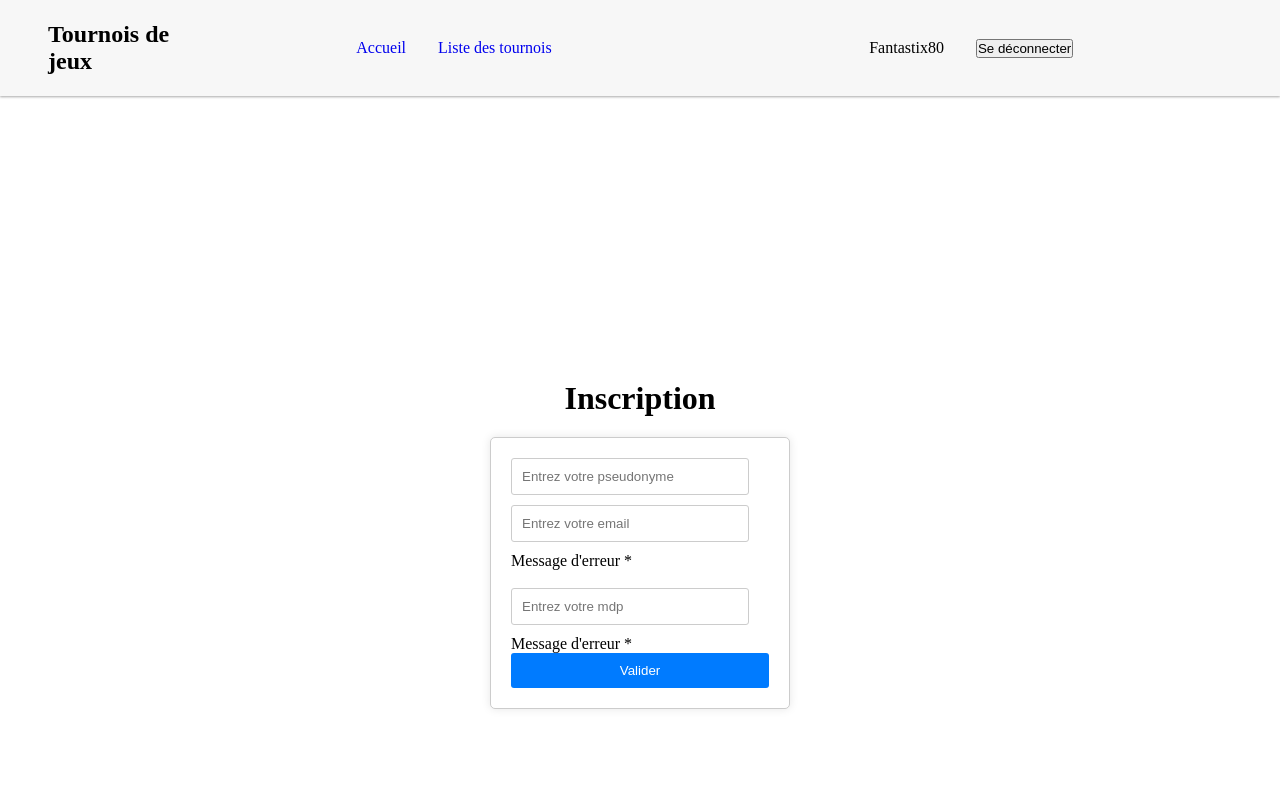
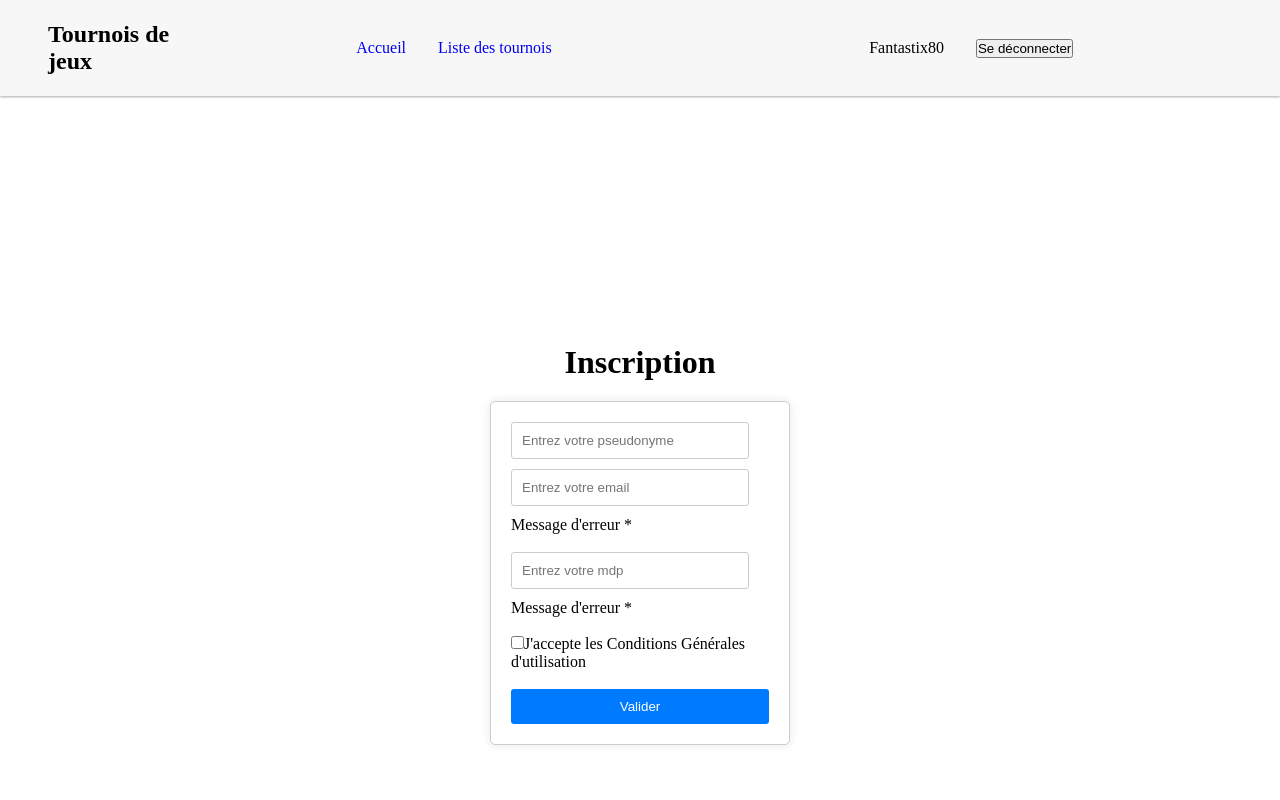
Before and after one commit to Fantastix80/projet-module-react, a React (Vite) app: page /inscription in a window 1280 px wide. Shown: the top 800 px of the page. Built offline with nearby package versions, Linux system fonts and the light colour scheme; no server answers.

Commit message:
Update Inscription.jsx

```diff
--- a/src/pages/connectionPage/Inscription.jsx
+++ b/src/pages/connectionPage/Inscription.jsx
@@ -28,6 +28,14 @@ const Inscription = () => {
                         placeholder="Entrez votre mdp"
                     />
                     <span>Message d'erreur *</span>
+                    <br/>
+                    <br/>
+
+                    <div>
+                    <input type="checkbox" id="exampleUniq"/>
+                    <label for="exampleUniq">J'accepte les Conditions Générales d'utilisation</label>
+                    </div>
+                    <br/>
 
                     <button type="submit">
                     Valider
```
